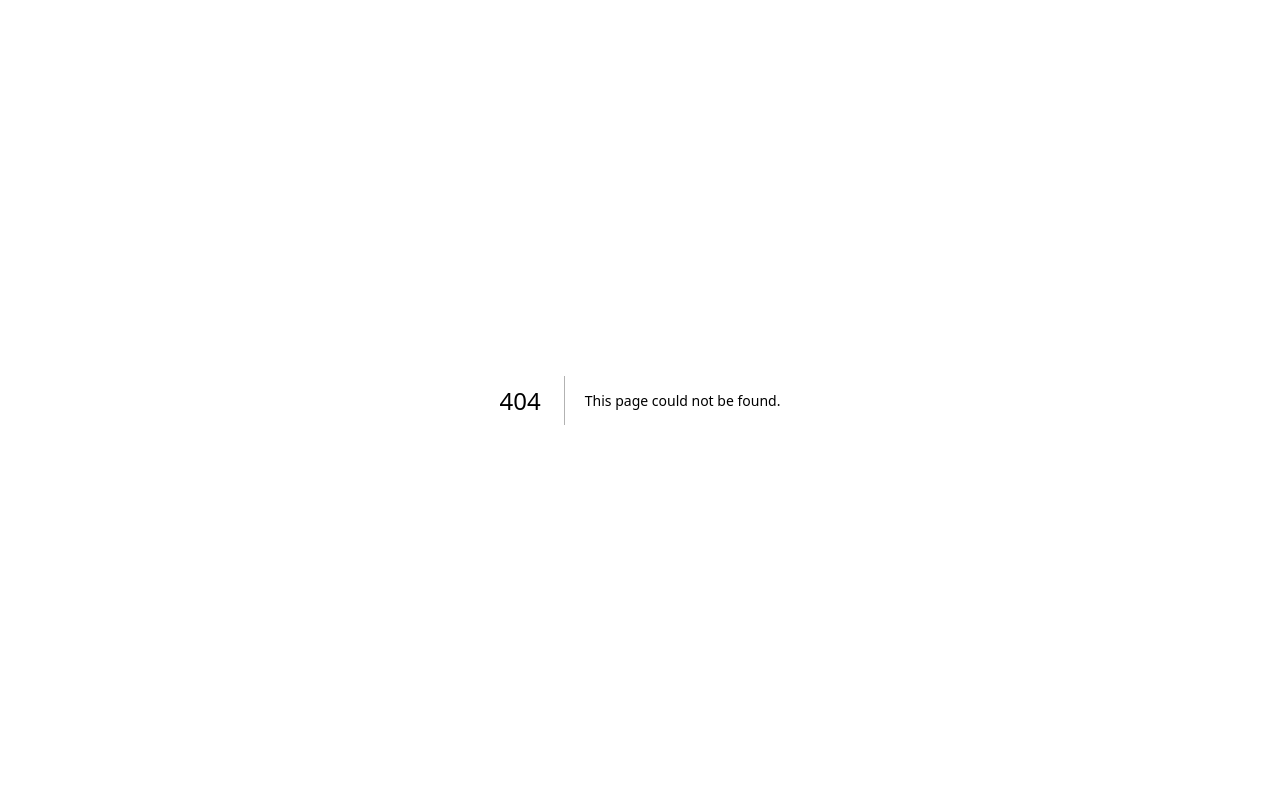
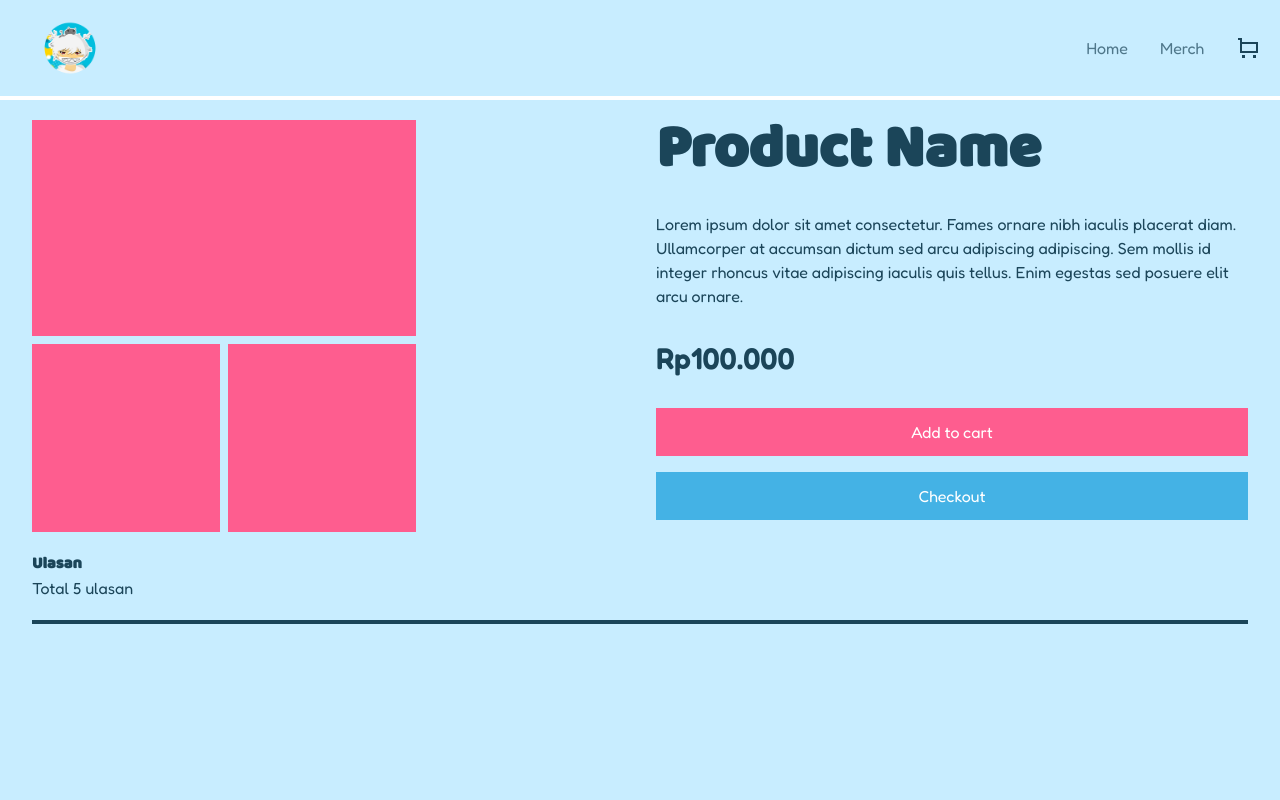
Before and after one commit to verdex-id/meezu.store, a Next.js app: page /merch/1 in a window 1280 px wide. Before the commit this address had no page. Shown: the top 800 px of the page. Built offline with nearby package versions, Linux system fonts and the light colour scheme.

Commit message:
Fonts, Page Product Overview

```diff
--- a/src/app/(main)/layout.jsx
+++ b/src/app/(main)/layout.jsx
@@ -3,7 +3,7 @@ import Navbar from "@/components/navbar";
 
 export default function RootLayout({ children }) {
   return (
-    <html lang="en" className="bg-cyan-200 font-silkscreen">
+    <html lang="en" className="bg-cyan-200 text-cyan-900">
       <body>
         <Navbar />
         {children}
--- /dev/null
+++ b/src/app/(main)/merch/[slug]/page.jsx
@@ -0,0 +1,42 @@
+export default function MerchDetail() {
+  return (
+    <>
+      <div className="w-full max-w-screen-xl mx-auto px-8 mt-5 pb-96">
+        <div className="grid grid-cols-1 md:grid-cols-2 gap-8">
+          <div className="grid grid-cols-2 gap-2 max-w-sm">
+            <div className="w-full col-span-2 aspect-video bg-pink-300"></div>
+            <div className="w-full aspect-square bg-pink-300"></div>
+            <div className="w-full aspect-square bg-pink-300"></div>
+          </div>
+          <div className="space-y-8">
+            <h1 className="font-bold font-baloo text-3xl md:text-6xl">
+              Product Name
+            </h1>
+            <p className="font-fredoka">
+              Lorem ipsum dolor sit amet consectetur. Fames ornare nibh iaculis
+              placerat diam. Ullamcorper at accumsan dictum sed arcu adipiscing
+              adipiscing. Sem mollis id integer rhoncus vitae adipiscing iaculis
+              quis tellus. Enim egestas sed posuere elit arcu ornare.
+            </p>
+            <p className="font-fredoka font-semibold text-xl md:text-3xl">
+              Rp100.000
+            </p>
+            <div className="space-y-4">
+              <button className="p-3 w-full bg-pink-300 text-white">
+                Add to cart
+              </button>
+              <button className="p-3 w-full bg-cyan-400 text-white">
+                Checkout
+              </button>
+            </div>
+          </div>
+        </div>
+        <div className="mt-5">
+          <h1 className="font-baloo font-bold">Ulasan</h1>
+          <p>Total 5 ulasan</p>
+          <hr className="border-2 border-cyan-900 my-5" />
+        </div>
+      </div>
+    </>
+  );
+}
--- a/src/app/globals.css
+++ b/src/app/globals.css
@@ -1,6 +1,11 @@
 @tailwind base;
 @tailwind components;
 @tailwind utilities;
+
+@font-face {
+  font-family: "Custom-1";
+  src: url("/public/fonts/Fredoka-Regular.ttf");
+}
 
 /* Delete Select Icon */
 select {
--- a/src/app/layout.jsx
+++ b/src/app/layout.jsx
@@ -1,5 +1,17 @@
 import "./globals.css";
-import { silkscreen } from "./utils/fonts";
+import local from "next/font/local";
+import { Fredoka } from "next/font/google";
+
+export const baloo = local({
+  src: "./fonts/Baloo-Regular.ttf",
+  variable: "--font-baloo",
+});
+
+export const fredoka = Fredoka({
+  subsets: ["latin"],
+  variable: "--font-fredoka",
+  weight: ["300", "400", "500", "600", "700"],
+});
 
 export const metadata = {
   title: "Meezu Store",
@@ -9,7 +21,9 @@ export const metadata = {
 export default function RootLayout({ children }) {
   return (
     <html lang="en">
-      <body className={silkscreen}>{children}</body>
+      <body className={`${baloo.variable} ${fredoka.variable} font-fredoka`}>
+        {children}
+      </body>
     </html>
   );
 }
--- a/src/app/utils/fonts.js
+++ /dev/null
@@ -1,10 +0,0 @@
-import {Silkscreen} from "next/font/google"
-
-export const silkscreen_init = Silkscreen({
-    subsets: ["latin"],
-    display: "swap",
-    variable: "--font-silkscreen",
-    weight: ["400", "700"]
-})
-
-export const silkscreen = silkscreen_init.className;
--- a/tailwind.config.js
+++ b/tailwind.config.js
@@ -38,6 +38,10 @@ module.exports = {
           900: "#592132"
         }
       },
+      fontFamily: {
+        fredoka: "var(--font-fredoka)",
+        baloo: "var(--font-baloo)"
+      }
     },
   },
   plugins: [],
```
Also changed, not shown: src/app/fonts/Baloo-Regular.ttf (added).
